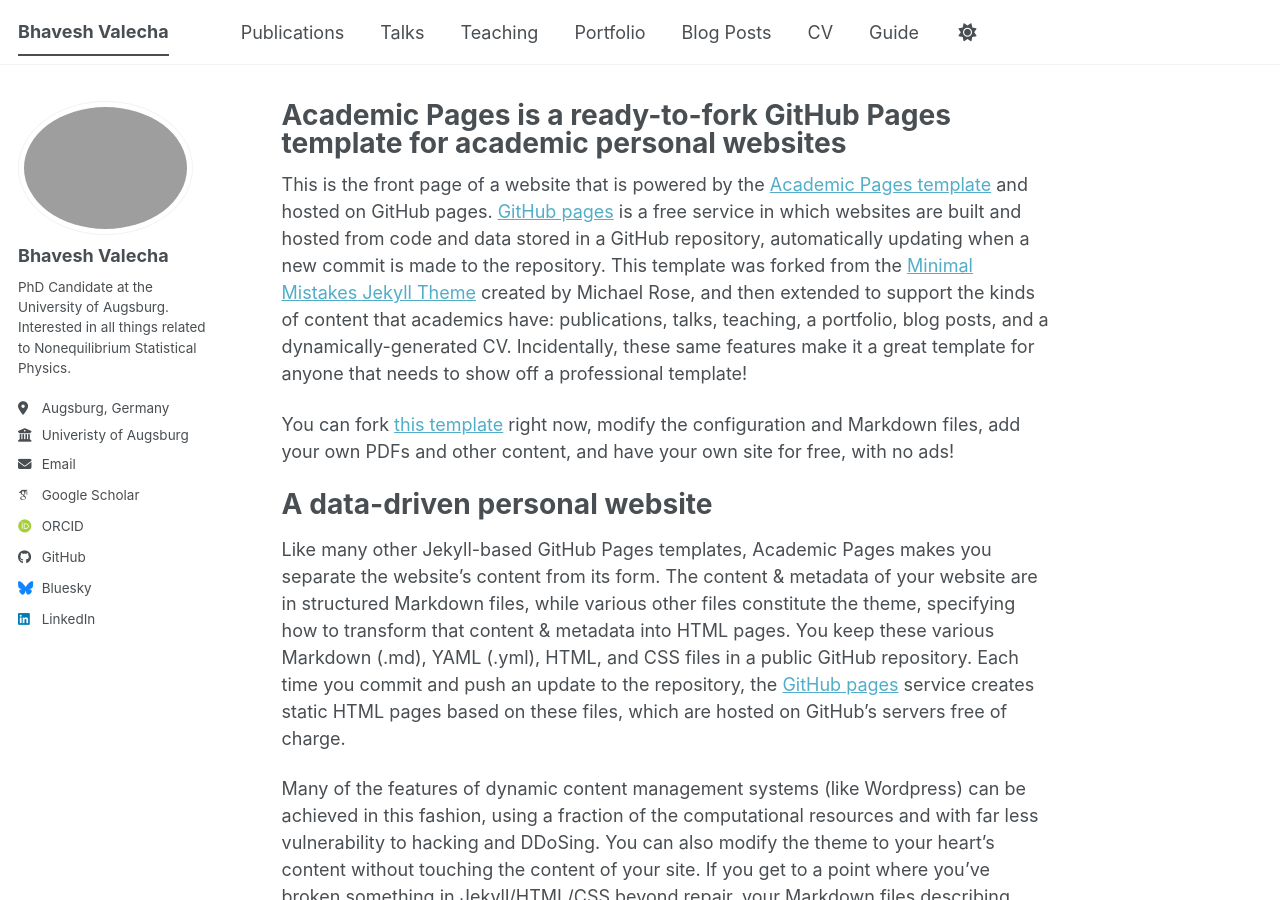
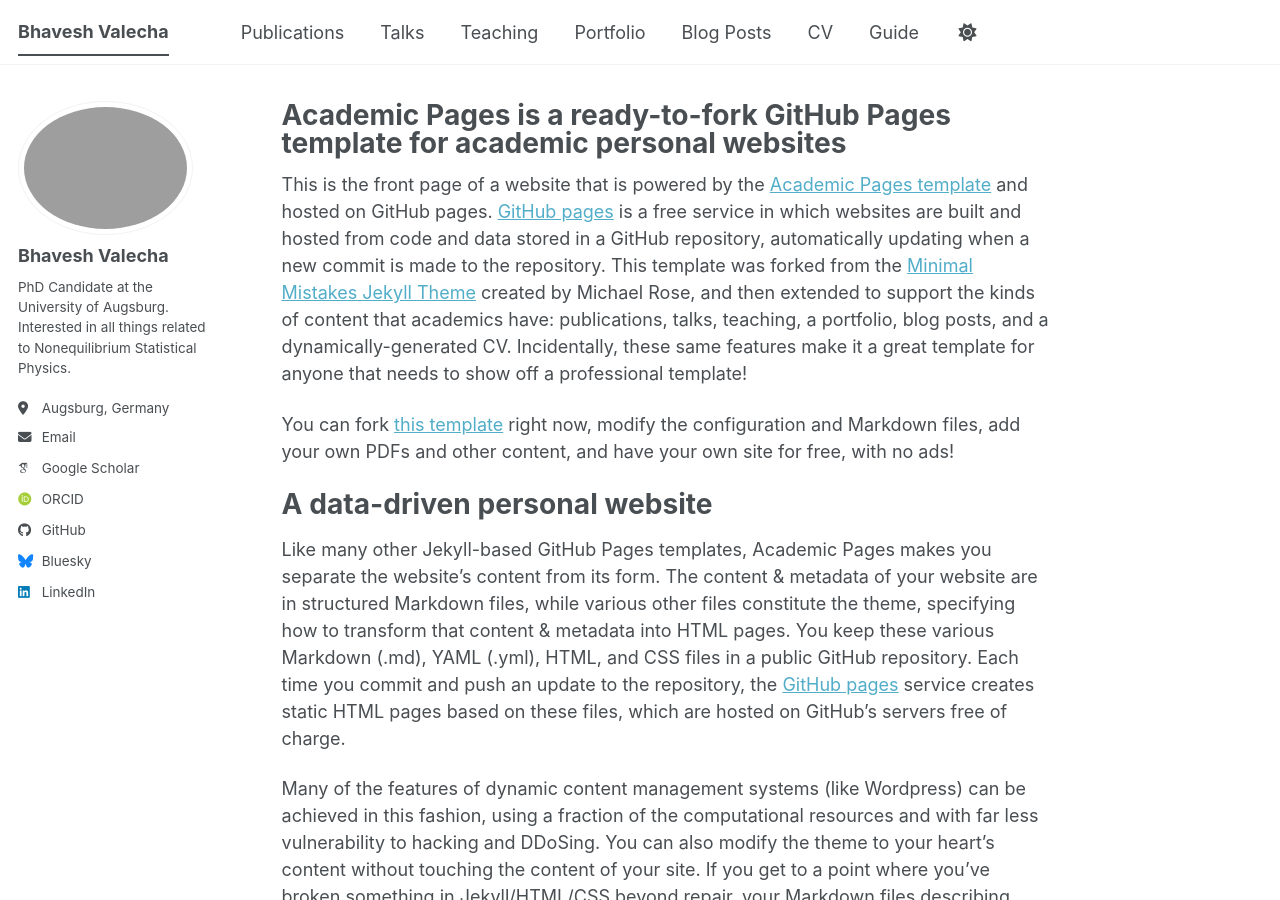
Before and after one commit to bhavesh-valecha/bhavesh-valecha.github.io, a Jekyll site: the page built from _pages/about.md, in a window 1280 px wide and 900 px high. Built offline with Jekyll 4.4.1, drawn with Linux system fonts in a browser that asks for light colours; some web fonts are replaced; a script bundle is joined from its source files by our own code; library files that are not in the unit come from our copies.

Commit message:
updated _config.yaml

```diff
--- a/_config.yml
+++ b/_config.yml
@@ -28,9 +28,9 @@
   pronouns         : # example: "she/her"
   bio              : "PhD Candidate at the University of Augsburg. Interested in all things related to Nonequilibrium Statistical Physics."
   location         : "Augsburg, Germany"
-  employer         : "Univeristy of Augsburg"
+  employer         :
   uri              : # URL
-  email            : "bhavesh.valecha[at]uni-a[dot]de"
+  email            : "bhavesh.valecha@uni-a.de"
 
   # Academic websites
   academia         : # URL
```
